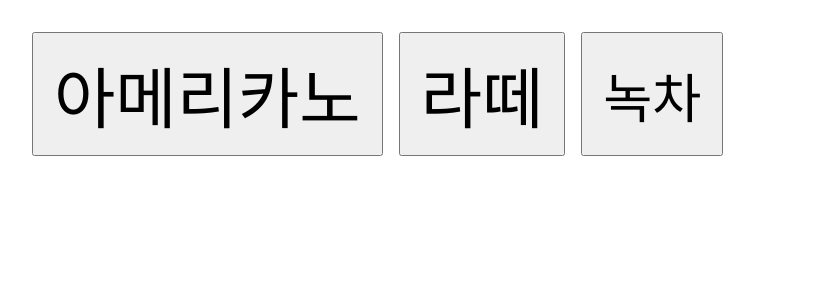
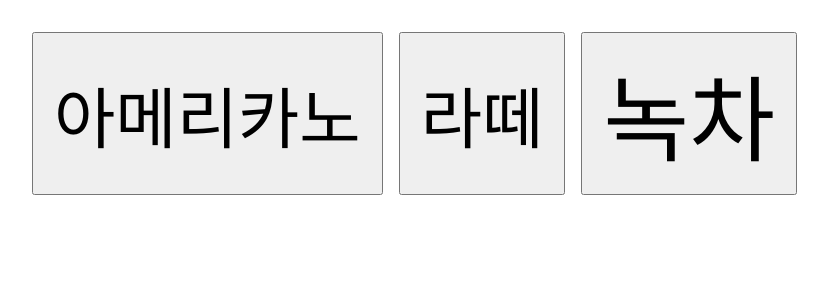
Before and after one commit to FunctionPointerXDD/david, a Flask app: page /menu in a window 1280 px wide. Shown: the top 300 px of the page, without its empty margins (0-828 px from the left). Run offline with Flask 3, Linux system fonts and the light colour scheme.

Commit message:
Fix: 녹차 버튼 사이즈를 70py로 수정

```diff
--- a/david/templates/menu.html
+++ b/david/templates/menu.html
@@ -6,8 +6,7 @@
     <title>메뉴</title>
     <style>
       .btn { padding: 12px 20px; font-size: 50pt; }
-      /* 녹차만 일부러 다른 크기(예: 40pt) — 이후 70pt로 수정할 예정 */
-      .btn-green { font-size: 40pt; }
+      .btn-green { font-size: 70pt; }
       .wrap { display:flex; gap:16px; padding:24px; }
     </style>
   </head>
```
